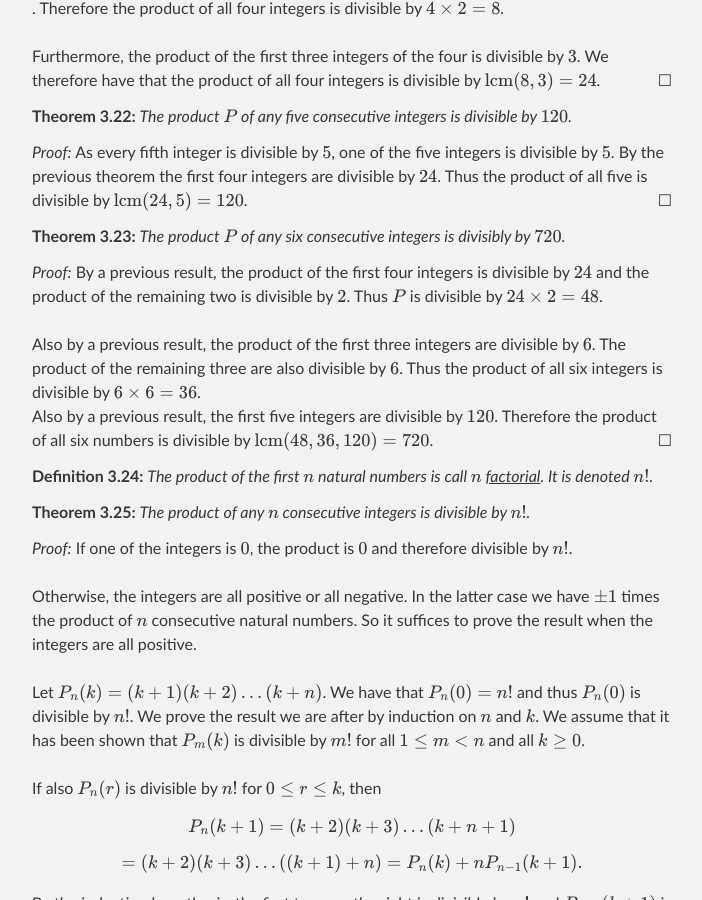
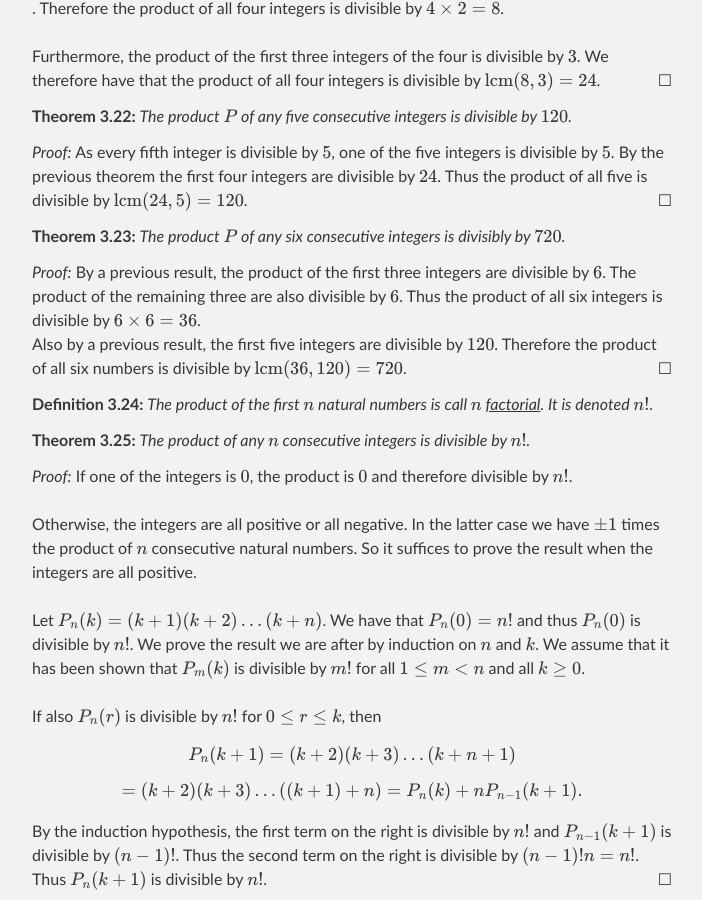
Before and after one commit to wbhart/SimpleMath, a Jekyll site: the page built from test.html, in a window 1280 px wide and 900 px high, scrolled down 14737 px. Shown: the whole window, without its empty margins (288-990 px from the left). Built offline with Jekyll 4.4.1, drawn with Linux system fonts in a browser that asks for light colours; formulas are drawn with MathJax 3.

Commit message:
Update test.html

```diff
--- a/test.html
+++ b/test.html
@@ -713,14 +713,11 @@ the first four integers are divisible by $24$. Thus the product of all five is d
 <theorem> The product $P$ of any six consecutive integers is divisibly by $720$.
 </theorem>
 
-<proof> By a previous result, the product of the first four integers is divisible by $24$ and the product of the
-remaining two is divisible by $2$. Thus $P$ is divisible by $24\times 2 = 48$. </br></br>
-
-Also by a previous result, the product of the first three integers are divisible by $6$. The product of the remaining
+<proof> By a previous result, the product of the first three integers are divisible by $6$. The product of the remaining
 three are also divisible by $6$. Thus the product of all six integers is divisible by $6 \times 6 = 36$. </br>
 
 Also by a previous result, the first five integers are divisible by $120$. Therefore the product of all six numbers is
-divisible by $\lcm(48, 36, 120) = 720$.
+divisible by $\lcm(36, 120) = 720$.
 </proof>
 
 <definition> The product of the first $n$ natural numbers is call $n$ <u>factorial</u>. It is denoted $n!$.
```
